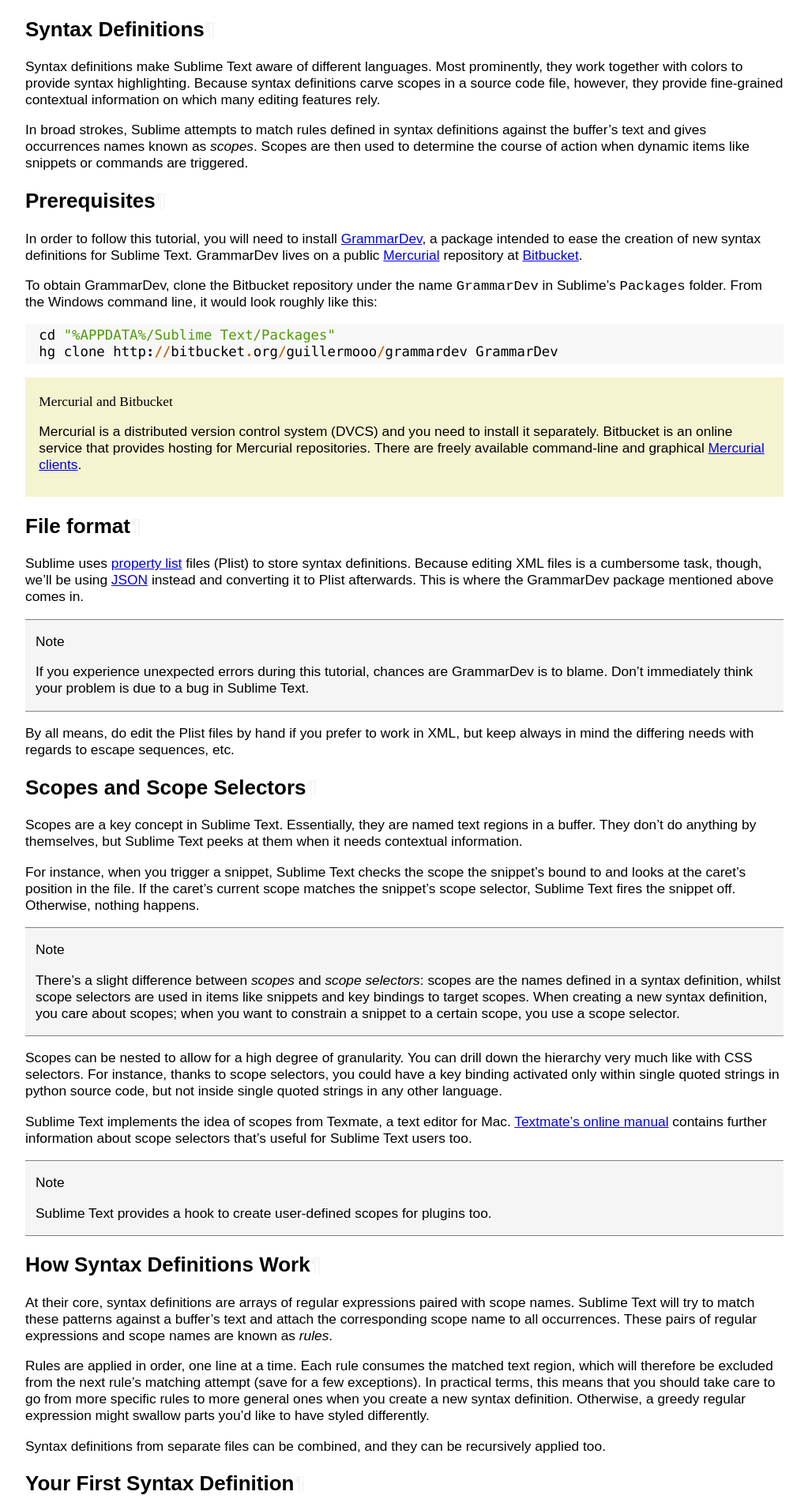
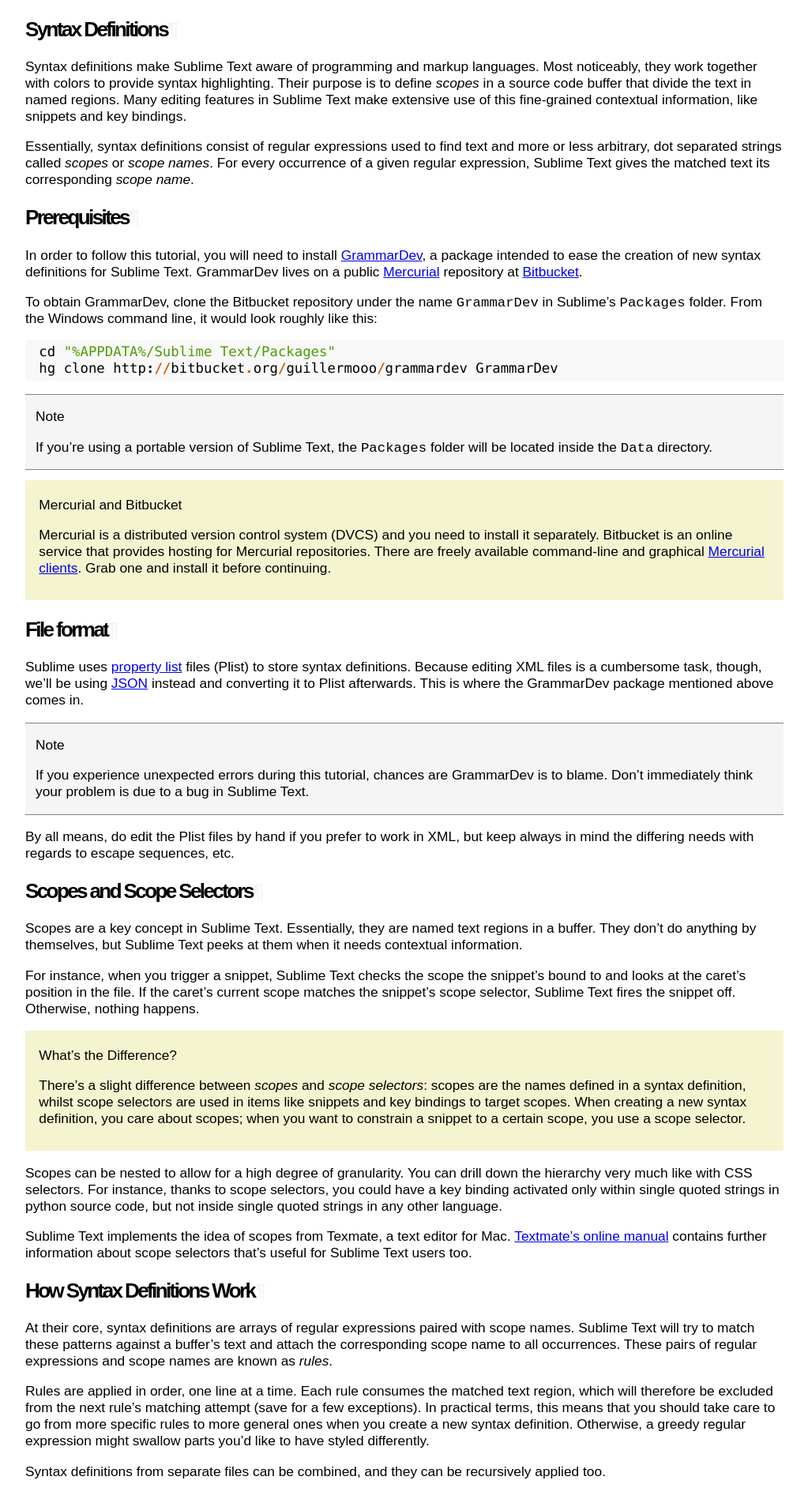
Before and after one commit to guillermooo/sublime-undocs, a Sphinx documentation site: the page built from source/extensibility/syntaxdefs.rst, in a window 1280 px wide. Shown: the top 1898 px of the page at 79% size, without its empty margins (128-1151 px from the left). Built offline with Sphinx 7.4.7, drawn with Linux system fonts in a browser that asks for light colours; some web fonts are replaced; some of the changed text lies outside the part shown.

Commit message:
Revised text and style.

```diff
--- a/source/_themes/modern/layout.html
+++ b/source/_themes/modern/layout.html
@@ -1,8 +1,10 @@
 {%- extends "basic/layout.html" %}
 
 {% block extrahead %}
-    <link  href="//fonts.googleapis.com/css?family=Just+Me+Again+Down+Here:regular" rel="stylesheet" type="text/css" >
-    <link  href="//fonts.googleapis.com/css?family=Covered+By+Your+Grace:regular" rel="stylesheet" type="text/css" >
+    <link  href="http://fonts.googleapis.com/css?family=Just+Me+Again+Down+Here:regular" rel="stylesheet" type="text/css" >
+    <link  href="http://fonts.googleapis.com/css?family=Covered+By+Your+Grace:regular" rel="stylesheet" type="text/css" >
+    <link href='http://fonts.googleapis.com/css?family=Just+Another+Hand' rel='stylesheet' type='text/css'>
+    <link href='http://fonts.googleapis.com/css?family=IM+Fell+English' rel='stylesheet' type='text/css'>
 {% endblock %}
 
 {% block relbar1 %}{% endblock %}
--- a/source/_themes/modern/static/modern.css_t
+++ b/source/_themes/modern/static/modern.css_t
@@ -26,6 +26,15 @@
 
 .related {
 /*    display: none;*/
+}
+
+h1, h2, h3 {
+    font-family: "Arial";
+    letter-spacing: -0.1em;
+}
+
+pre {
+    font-family: Consolas, Courier New, sans;
 }
 
 .highlight pre {
@@ -108,8 +117,3 @@
     padding-left: 0.3em;
     padding-right: 0.5em;
 }
-
-
-.sidebar-title {
-    font-family: 'Convered By Your Grace';
-}
--- a/source/extensibility/syntaxdefs.rst
+++ b/source/extensibility/syntaxdefs.rst
@@ -3,15 +3,16 @@
 Syntax Definitions
 ==================
 
-Syntax definitions make Sublime Text aware of different languages. Most prominently,
-they work together with colors to provide syntax highlighting. Because syntax
-definitions carve scopes in a source code file, however, they provide fine-grained
-contextual information on which many editing features rely.
+Syntax definitions make Sublime Text aware of programming and markup languages.
+Most noticeably, they work together with colors to provide syntax highlighting.
+Their purpose is to define *scopes* in a source code buffer that divide the text
+in named regions. Many editing features in Sublime Text make extensive use of
+this fine-grained contextual information, like snippets and key bindings.
 
-In broad strokes, Sublime attempts to match rules defined in syntax definitions against
-the buffer's text and gives occurrences names known as *scopes*. Scopes are then used
-to determine the course of action when dynamic items like snippets or commands are
-triggered.
+Essentially, syntax definitions consist of regular expressions used to find
+text and more or less arbitrary, dot separated strings called *scopes* or *scope
+names*. For every occurrence of a given regular expression, Sublime Text gives
+the matched text its corresponding *scope name*.
 
 Prerequisites
 *************
@@ -33,13 +34,17 @@
   cd "%APPDATA%/Sublime Text/Packages"
   hg clone http://bitbucket.org/guillermooo/grammardev GrammarDev
 
+.. note::
+  If you're using a portable version of Sublime Text, the ``Packages`` folder
+  will be located inside the ``Data`` directory.
+
 
 .. sidebar:: Mercurial and Bitbucket
 
   Mercurial is a distributed version control system (DVCS) and you need to install
   it separately. Bitbucket is an online service that provides hosting for Mercurial
   repositories. There are freely available command-line and graphical
-  `Mercurial clients`_.
+  `Mercurial clients`_. Grab one and install it before continuing.
 
   .. _`Mercurial clients`: http://mercurial.selenic.com/downloads/
 
@@ -76,7 +81,8 @@
 scope matches the snippet's scope selector, Sublime Text fires the snippet off.
 Otherwise, nothing happens.
 
-.. note::
+.. sidebar:: What's the Difference?
+
   There's a slight difference between *scopes* and *scope selectors*: scopes are
   the names defined in a syntax definition, whilst scope selectors are used in
   items like snippets and key bindings to target scopes. When creating a new syntax
@@ -94,8 +100,9 @@
 
 .. _`Textmate's online manual`: http://manual.macromates.com/en/
 
-.. note::
-  Sublime Text provides a hook to create user-defined scopes for plugins too.
+.. ST lets the user react to contexts in plugins, not scopes.
+.. .. note::
+..  Sublime Text provides a hook to create user-defined scopes for plugins too.
 
 How Syntax Definitions Work
 ***************************
@@ -129,12 +136,12 @@
 
 These are the elements we want to style in a snippet:
 
-    - Variables (**$PARAM1**, **$USER_NAME** …)
-    - Simple tab stops (**$0**, **$1** …)
-    - Complex tab stops with place holders (**${1:Hello}**)
-    - Nested tab stops (**${1:Hello ${2:World}!}**)
-    - Escape sequences (**\\$**, **\\<** …)
-    - Illegal sequences (**$**, **<** …)
+    - Variables (``$PARAM1``, ``$USER_NAME`` …)
+    - Simple tab stops (``$0``, ``$1`` …)
+    - Complex tab stops with place holders (``${1:Hello}``)
+    - Nested tab stops (``${1:Hello ${2:World}!}``)
+    - Escape sequences (``\\$``, ``\\<`` …)
+    - Illegal sequences (``$``, ``<`` …)
 
 .. note::
     Before continuing, make sure you've installed the GrammarDev package
@@ -178,31 +185,31 @@
 
 Let's examine now the key elements.
 
-**uuid**
+``uuid``
     Located at the end, this is a unique identifier for this syntax definition.
     Each new syntax definition gets its own uuid. Don't modify them.
 
-**name**
+``name``
     The name that Sublime Text will display in the syntax definition drop-down menu
     (bottom right). Use a short, descriptive name. Typically, you will be using the
     programming language's name you are creating the syntax definition for.
 
-**scopeName**
+``scopeName``
     The top level scope for this syntax definition. It takes the form
     ``source.<lang_name>`` or ``text.<lang_name>``. For programming languages,
     use ``source``. For markup and everything else, ``text``.
 
-**fileTypes**
-    This is a list of file extensions. When opening one of these files, Sublime
-    Text will automatically apply this syntax definition to it.
+``fileTypes``
+    This is a list of file extensions. When opening files of these types,
+    Sublime Text will automatically activate this syntax definition for them.
 
-**foldingStartMarker**
+``foldingStartMarker``
     Currently ignored.
 
-**foldingStopMarker**
+``foldingStopMarker``
     Currently ignored.
 
-**patterns**
+``patterns``
     Container for your patterns.
 
 For our example, fill in the template with the following information::
@@ -234,9 +241,9 @@
 .. sidebar:: Regular Expressions' Syntax In Syntax Definitions
 
   Sublime Text uses Oniguruma_'s syntax for regular expressions in syntax definitions.
-  There are a few features supported by Oniguruma that aren't part of normal perl-style
-  regular expressions, and several existing syntax definitions make use of these,
-  hence the requirement for Oniguruma.
+  Several existing syntax definitions make use of features supported by this regular
+  expression engine that aren't part of perl-style regular expressions, hence the
+  requirement for Oniguruma.
 
   .. _Oniguruma: http://www.geocities.jp/kosako3/oniguruma/doc/RE.txt
 
@@ -250,13 +257,13 @@
       "comment": "This comment is optional."
     }
 
-**match**
+``match``
     A regular expression Sublime Text will use to try and find matches.
 
-**name**
-    Name of the scope that should be applied to the matches for **match**.
+``name``
+    Name of the scope that should be applied to the occurrences of ``match``.
 
-**comment**
+``comment``
     An optional comment about this pattern.
 
 Let's go back to our example. Make it look like this::
@@ -292,7 +299,7 @@
       "comment": "Tab stops like $1, $2…"
     }
 
-.. sidebar:: Choosing The Right Scope Name
+.. sidebar:: Choosing the Right Scope Name
 
     Naming scopes isn't obvious sometimes. Check the Textmate online manual
     for guidance on scope names. It is important to re-use the basic categories
```
Also changed, not shown: other parts of source/extensibility/syntaxdefs.rst (+2 -2 lines).
